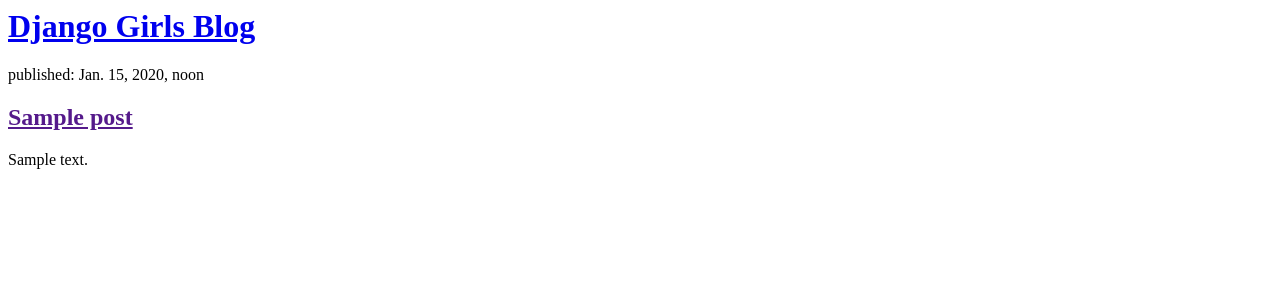
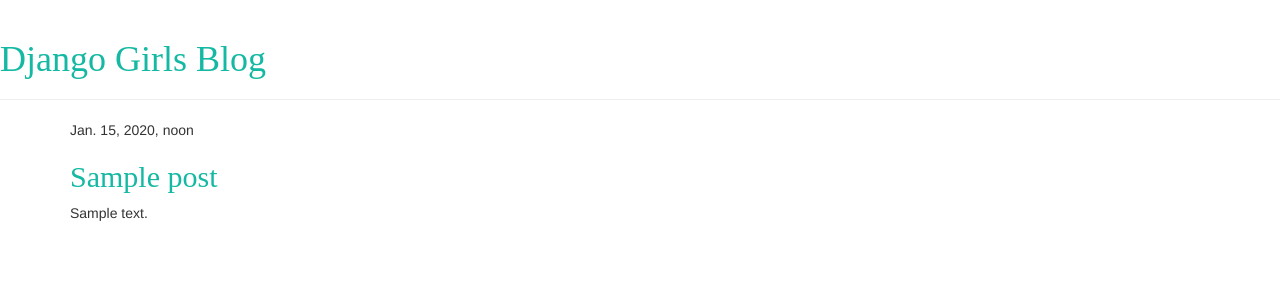
Before and after one commit to julijaleb/my-first-blog, a Django app: template blog/templates/blog/post_list.html in a window 1280 px wide. Shown: the top 300 px of the page. Run offline with Django 3.2, Linux system fonts and the light colour scheme; the template is opened without the code that fills it: values that come from a table or form of the project are taken from there, others are empty; tables that the repository leaves empty hold one stand-in row (values such as "Sample post"); some libraries are stand-ins or nearby versions.

Commit message:
Modified templates to display posts from database.

```diff
--- /dev/null
+++ b/blog/static/css/blog.css
@@ -0,0 +1,4 @@
+h1 a, h2 a {
+    color: rgb(21, 185, 163);
+    font-family: 'Playfair Display';
+}
--- /dev/null
+++ b/blog/templates/blog/base.html
@@ -0,0 +1,23 @@
+{% load static %}
+<html>
+<head>
+    <title>Django Girls blog</title>
+    <link rel="stylesheet" href="//maxcdn.bootstrapcdn.com/bootstrap/3.2.0/css/bootstrap.min.css">
+    <link rel="stylesheet" href="//maxcdn.bootstrapcdn.com/bootstrap/3.2.0/css/bootstrap-theme.min.css">
+    <link href='//fonts.googleapis.com/css?family=Lobster&subset=latin,latin-ext' rel='stylesheet' type='text/css'>
+    <link rel="stylesheet" href="{% static 'css/blog.css' %}">
+</head>
+<body>
+    <div class="page-header">
+        <h1><a href="/">Django Girls Blog</a></h1>
+    </div>
+        <div class="content container">
+            <div class="row">
+                <div class="col-md-8">
+                {% block content %}
+                {% endblock %}
+                </div>
+            </div>
+        </div>
+</body>
+</html>
--- a/blog/templates/blog/post_list.html
+++ b/blog/templates/blog/post_list.html
@@ -1,18 +1,13 @@
-<html>
-    <head>
-        <title>Django Girls blog</title>
-    </head>
-        <body>
-            <div>
-                <h1><a href="/">Django Girls Blog</a></h1>
+{% extends 'blog/base.html' %}
+
+{% block content %}
+    {% for post in posts %}
+        <div class="post">
+            <div class="date">
+                {{ post.published_date }}
             </div>
-                {% for post in posts %}
-                    <div>
-                        <p>published: {{ post.published_date }}</p>
-                        <h2><a href="">{{ post.title }}</a></h2>
-                        <p>{{ post.text|linebreaksbr }}</p>
-                    </div>
-                {% endfor %}
-
-        </body>
-</html>
+            <h2><a href="">{{ post.title }}</a></h2>
+            <p>{{ post.text|linebreaksbr }}</p>
+        </div>
+    {% endfor %}
+{% endblock %}
```
